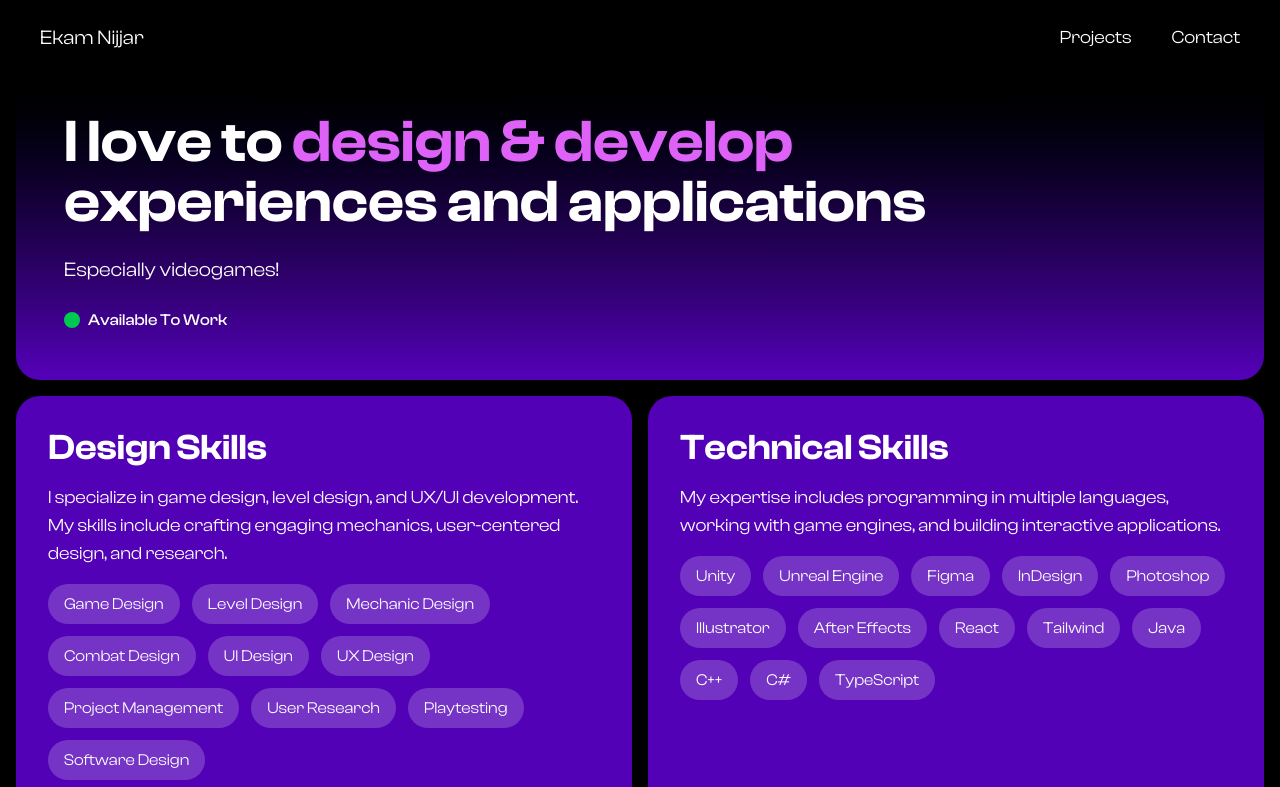
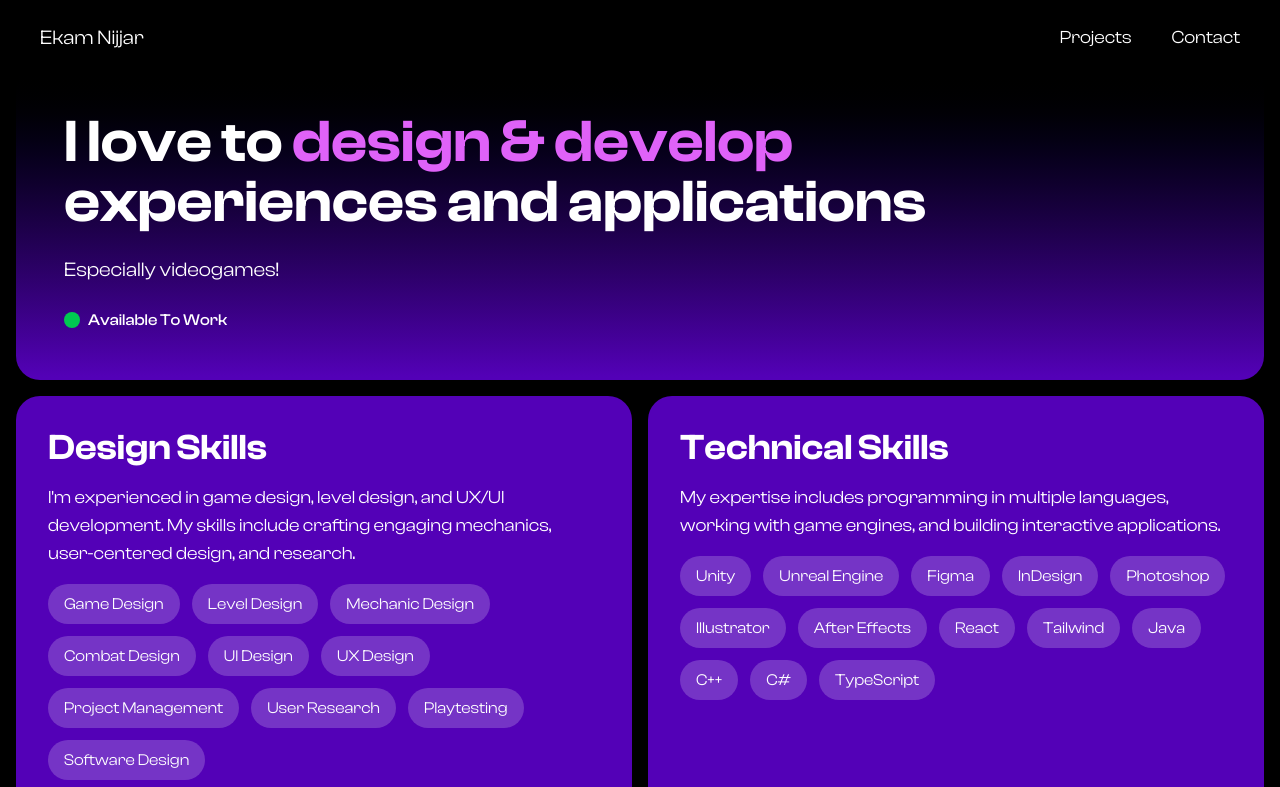
Before and after one commit to ekam-n/ekamn.com, a React (Vite) app: page / in a window 1280 px wide. Shown: the top 787 px of the page. Built offline with nearby package versions, Linux system fonts and the light colour scheme.

Commit message:
adjused wording on homepage, skills section

```diff
--- a/src/components/homeComponents/skills.tsx
+++ b/src/components/homeComponents/skills.tsx
@@ -8,7 +8,7 @@ export default function Skills() {
         </h2>
         {/* Skills Description */}
         <p className="text-sm md:text-base lg:text-lg mb-4">
-          I specialize in game design, level design, and UX/UI development. My skills include crafting engaging mechanics, user-centered design, and research.
+          I'm experienced in game design, level design, and UX/UI development. My skills include crafting engaging mechanics, user-centered design, and research.
         </p>
         {/* Skills List */}
         <div className="flex flex-wrap gap-3">
```
